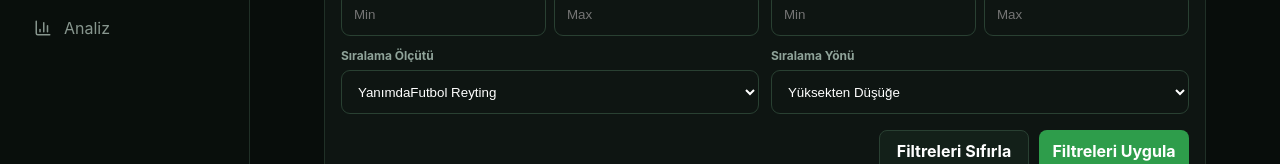
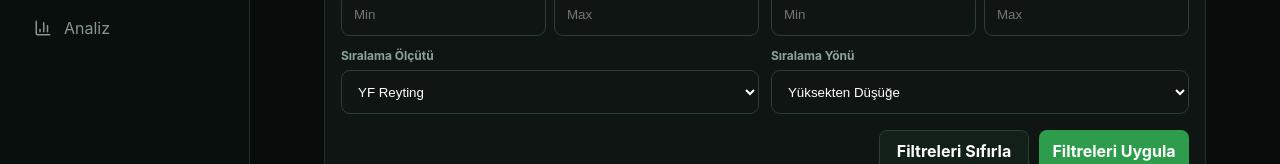
Before and after one commit to geminibtk/dispfics, a Next.js app: page /scouting in a window 1280 px wide. Shown: the part 478-642 px from the top of the page. Built offline with nearby package versions, Linux system fonts and the light colour scheme; no server answers; the database is empty.

Commit message:
Rename scouting sort option to YF Reyting

```diff
--- a/app/scouting/page.tsx
+++ b/app/scouting/page.tsx
@@ -87,7 +87,7 @@ export default function Scouting(){
    <label style={{gridColumn:"span 2"}}>Ülke<select value={country} onChange={e=>setCountry(e.target.value)} style={input}><option value="">Tüm Ülkeler</option>{countries.map(x=><option key={x}>{x}</option>)}</select></label>
    <label style={{gridColumn:"span 3"}}>Değer (€ M)<span style={{display:"flex",gap:6}}><input type="number" placeholder="Min" value={minValue} onChange={e=>setMinValue(e.target.value)} style={input}/><input type="number" placeholder="Max" value={maxValue} onChange={e=>setMaxValue(e.target.value)} style={input}/></span></label>
    <label style={{gridColumn:"span 3"}}>Yaş<span style={{display:"flex",gap:6}}><input type="number" placeholder="Min" value={minAge} onChange={e=>setMinAge(e.target.value)} style={input}/><input type="number" placeholder="Max" value={maxAge} onChange={e=>setMaxAge(e.target.value)} style={input}/></span></label>
-   <label style={{gridColumn:"span 3"}}>Sıralama Ölçütü<select value={sort} onChange={e=>setSort(e.target.value)} style={input}><option value="overall">YanımdaFutbol Reyting</option><option value="estimatedValue">Değer</option><option value="age">Yaş</option></select></label>
+   <label style={{gridColumn:"span 3"}}>Sıralama Ölçütü<select value={sort} onChange={e=>setSort(e.target.value)} style={input}><option value="overall">YF Reyting</option><option value="estimatedValue">Değer</option><option value="age">Yaş</option></select></label>
    <label style={{gridColumn:"span 3"}}>Sıralama Yönü<select value={sortDirection} onChange={e=>setSortDirection(e.target.value)} style={input}><option value="asc">Düşükten Yükseğe</option><option value="desc">Yüksekten Düşüğe</option></select></label>
    </div><div className="scoutAdvancedActions"><button onClick={()=>{setLeague("");setPos("");setCountry("");setMin("");setMaxOverall("");setMinAge("");setMaxAge("");setMinValue("");setMaxValue("");setSort("overall");setSortDirection("desc");setTimeout(()=>load(0,q.trim()),0)}} style={navButton}>Filtreleri Sıfırla</button><button onClick={()=>load(0,q.trim())} style={button}>Filtreleri Uygula</button></div></details><p style={{color:"#9bcba7"}}>{msg}</p>
   {loading?<div style={empty}>Oyuncular yükleniyor…</div>:<section className="clubSquadPanel scoutSquadPanel"><div className="clubSquadLabels scoutSquadColumns"><span>SIRA</span><span>OYUNCU</span><span>POZİSYON</span><span>YAŞ</span><span>YF REYTİNG</span><span>DEĞER</span><span></span></div><div className="clubSquadList">{list.map((x,i)=><div className="clubSquadRow scoutSquadRow" key={x.id} role="link" tabIndex={0} onClick={()=>openPlayer(x.id)} onKeyDown={e=>{if(e.key==="Enter")openPlayer(x.id)}}><span className="scoutSquadRank">{(offset+i+1).toLocaleString("tr-TR")}</span><span className="clubSquadPlayer"><span className="scoutSquadPortrait">{x.avatarUrl?<img src={x.avatarUrl} alt=""/>:<i>{x.name.split(" ").slice(0,2).map(n=>n[0]).join("").toUpperCase()}</i>}</span><span className="scoutSquadIdentity"><b>{x.name}</b><small>{x.club} · {x.league}</small></span></span><span>{x.position||"—"}</span><span>{x.age??"—"}</span><strong>{displayRating(x.overall)}</strong><span>{x.estimatedValue!=null?formatValue(x.estimatedValue):"—"}</span><button type="button" className="scoutSquadShortlist" onClick={e=>{e.stopPropagation();shortlist(x)}}>Aday Listesine Ekle</button></div>)}{!list.length&&<p className="clubSquadEmpty">Bu filtrelerle oyuncu bulunamadı.</p>}</div></section>}
```
